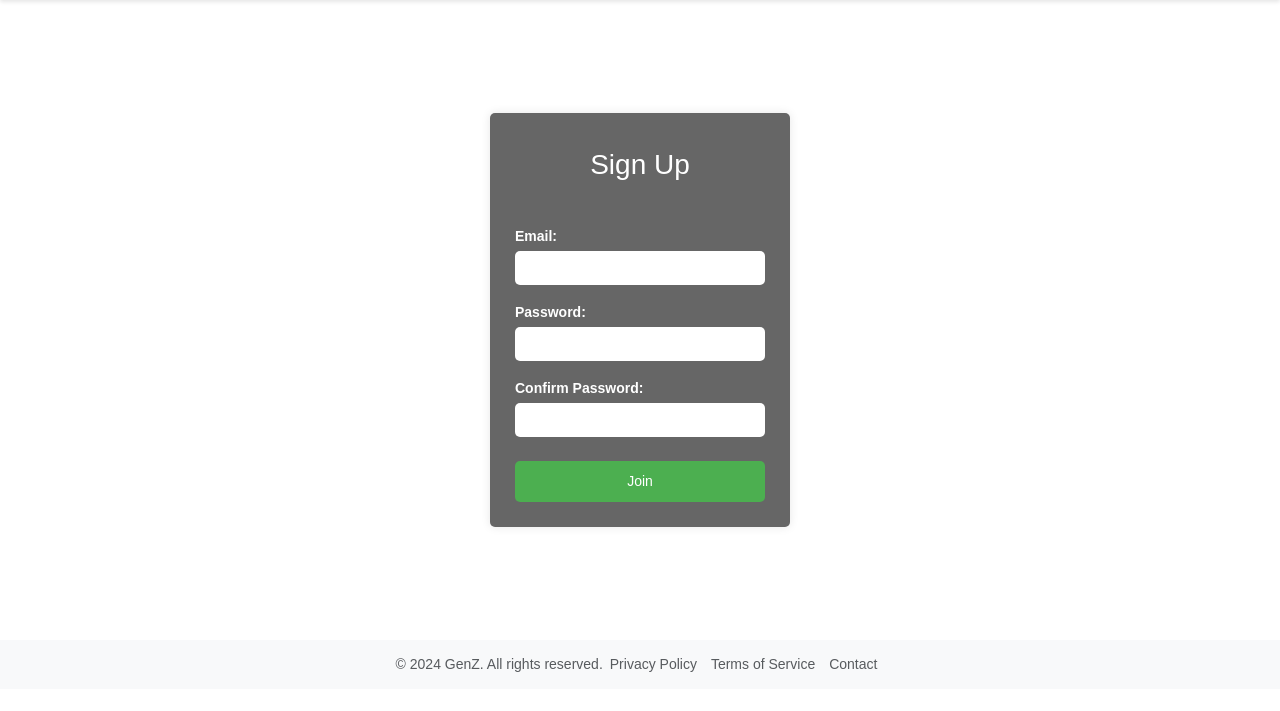
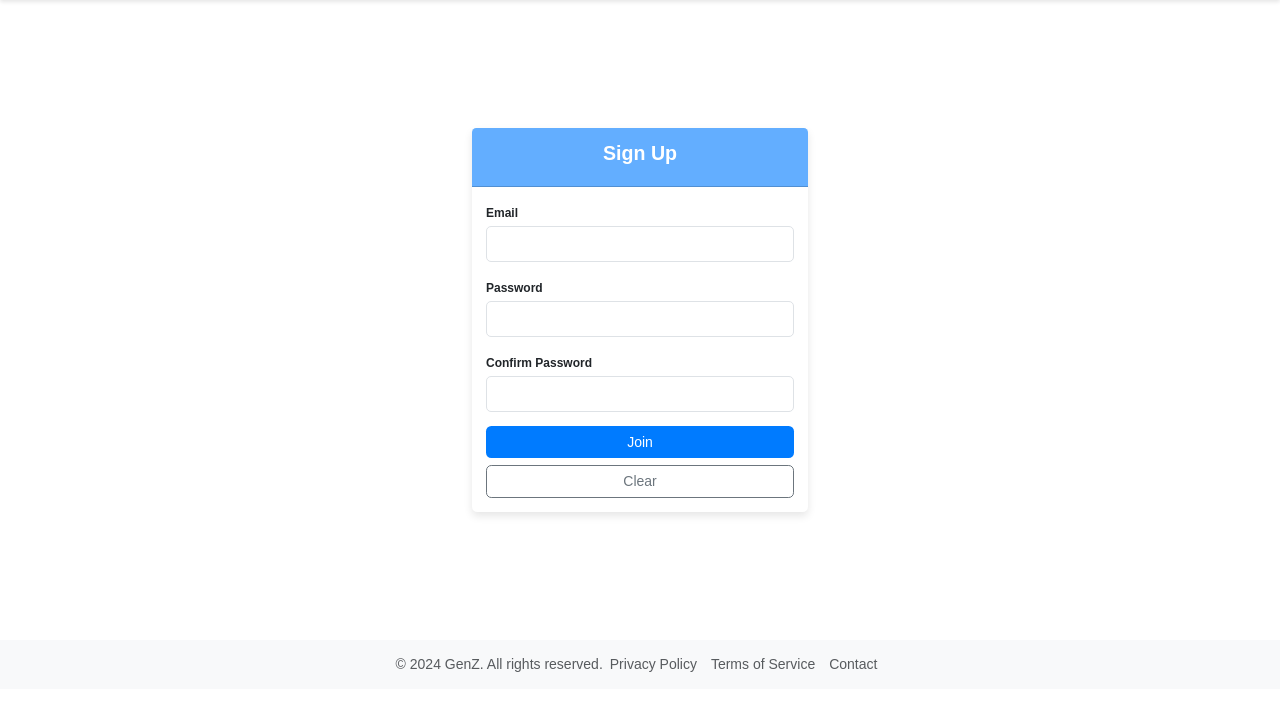
Before and after one commit to xahin96/GenZ, a Django app: page /Employee/signup/ in a window 1280 px wide. Shown: the part 70-781 px from the top of the page. Run offline with Django 5.2, Linux system fonts and the light colour scheme; some libraries are stand-ins or nearby versions.

Commit message:
signup ui fixes

```diff
--- a/GenZ/Employee/forms.py
+++ b/GenZ/Employee/forms.py
@@ -6,9 +6,9 @@
 
 class EmployeeSignupForm(forms.ModelForm):
     # username = forms.CharField(max_length =150, required=True)
-    email = forms.EmailField(widget=forms.EmailInput, required=True)
-    password1 = forms.CharField(widget=forms.PasswordInput, label="Password", required=True)
-    password2 = forms.CharField(widget=forms.PasswordInput, label="Confirm Password", required=True)
+    email = forms.EmailField(widget=forms.EmailInput(attrs={'class':'form-control'}), required=True, )
+    password1 = forms.CharField(widget=forms.PasswordInput(attrs={'class':'form-control'}), label="Password", required=True)
+    password2 = forms.CharField(widget=forms.PasswordInput(attrs={'class':'form-control'}), label="Confirm Password", required=True)
 
     class Meta:
         model = Employee
--- a/GenZ/Employee/templates/Employee/signup.html
+++ b/GenZ/Employee/templates/Employee/signup.html
@@ -11,23 +11,42 @@
 {% block content %}
 
 <div class="container">
-    <div class="form">
-        <h2>Sign Up</h2>
-
-        <div class="error-message-container">
+     <div class="error-message-container">
             {% if error %}
             <div class="error-message">
                 <p>{{ error|safe }}</p>
             </div>
             {% endif %}
+     </div>
+    <div class="login-form card">
+        <div class="card-header">
+            <h5 class="card-title">Sign Up</h5>
         </div>
+        <div class="card-body">
+             <form method="POST">
+            {% csrf_token %}
+             <div class="mb-3">
+                    <label class="form-label">{{ form.email.label }}</label>
+                    {{form.email}}
+             </div>
+             <div class="mb-3">
+                    <label class="form-label">{{ form.password1.label }}</label>
+                    {{form.password1}}
+             </div>
+             <div class="mb-3">
+                    <label class="form-label">{{ form.password2.label }}</label>
+                    {{form.password2}}
+             </div>
 
-        <form method="POST">
-            {% csrf_token %}
-            {{ form.as_p }}
-            <button type="submit">Join</button>
+
+              <button type="submit" class="btn btn-primary">Join</button>
+                 <button type="button" class="btn btn-outline-secondary mt-2">Clear</button>
         </form>
+        </div>
     </div>
+{#    <div class="form">#}
+{#       #}
+{#    </div>#}
 </div>
 
 {% endblock %}
```
